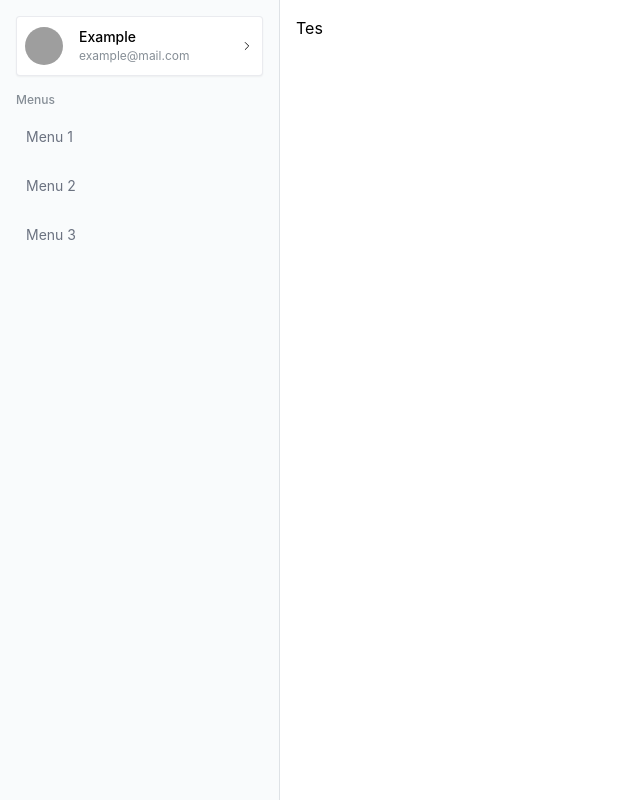
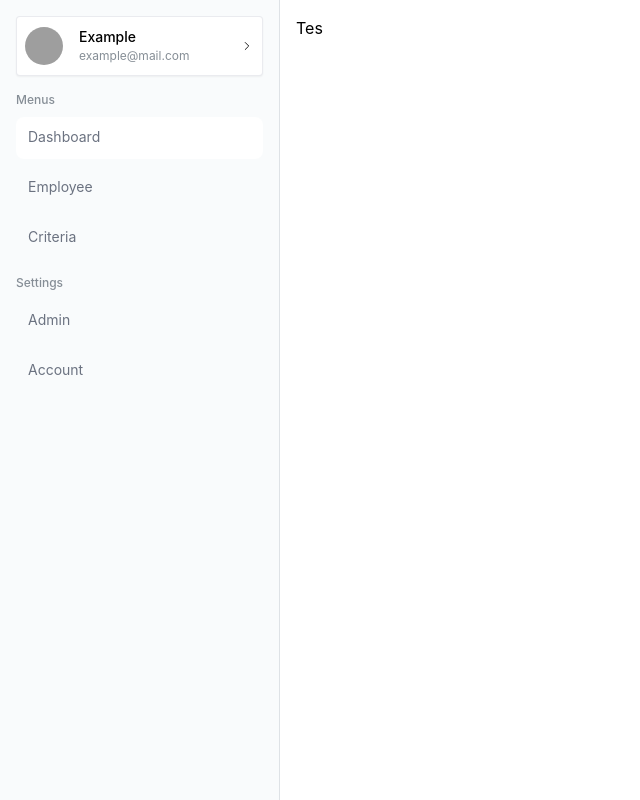
Before and after one commit to mmulyana/spk-frontend, a React (Vite) app: page /dashboard in a window 1280 px wide. Shown: the whole page, without its empty margins (0-640 px from the left). Built offline with nearby package versions, Linux system fonts and the light colour scheme; grey boxes are pictures that could not be loaded.

Commit message:
refactor: sidebar

```diff
--- a/src/components/sidebar/index.jsx
+++ b/src/components/sidebar/index.jsx
@@ -1,47 +1,37 @@
-import {
-  TextInput,
-  Code,
-  UnstyledButton,
-  Badge,
-  Text,
-  Group,
-  ActionIcon,
-  Tooltip,
-  rem,
-} from '@mantine/core'
-import {
-  IconBulb,
-  IconUser,
-  IconCheckbox,
-  IconSearch,
-  IconPlus,
-} from '@tabler/icons-react'
+import { Text, Group } from '@mantine/core'
+
 import classes from './NavbarSearch.module.css'
 import { UserButton } from '../UserButtton'
-import { Link } from 'react-router-dom'
+import { Link, matchPath } from 'react-router-dom'
+import { PATH } from '../../utils/constant/_path'
 
-const links = [
-  { icon: IconBulb, label: 'Activity', notifications: 3 },
-  { icon: IconCheckbox, label: 'Tasks', notifications: 4 },
-  { icon: IconUser, label: 'Contacts' },
+const MainMenu = [
+  { label: 'Dashboard', path: PATH.DASHBOARD },
+  { label: 'Employee', path: PATH.DASHBOARD_EMPLOYEE },
+  { label: 'Criteria', path: PATH.DASHBOARD_CRITERIA },
 ]
 
-const collections = [
-  { label: 'Menu 1' },
-  { label: 'Menu 2' },
-  { label: 'Menu 3' },
+const SecondaryMenu = [
+  { label: 'Admin', path: PATH.DASHBOARD_ADMIN },
+  { label: 'Account', path: PATH.DASHBOARD_ADMIN },
 ]
 
 export default function Sidebar() {
-  const collectionLinks = collections.map((collection) => (
-    <Link
-      to='/dashboard'
-      key={collection.label}
-      className='hover:bg-white border-b border-transparent hover:border-gray-200 text-sm p-2.5 rounded-lg text-gray-500'
-    >
-      {collection.label}
-    </Link>
-  ))
+  const isActive = (path) => !!matchPath({ path }, window.location.pathname)
+
+  const renderMenu = (menus) =>
+    menus.map((menu) => (
+      <Link
+        to={menu.path}
+        key={menu.label}
+        className={[
+          'hover:bg-white border-b-2 border-transparent hover:border-gray-200 text-sm py-2.5 px-3 rounded-lg text-gray-500',
+          isActive(menu.path) ? 'bg-white border-gray-200' : '',
+        ].join(' ')}
+      >
+        {menu.label}
+      </Link>
+    ))
 
   return (
     <nav className={`${classes.navbar} !p-4`}>
@@ -55,7 +45,16 @@ export default function Sidebar() {
             Menus
           </Text>
         </Group>
-        <div className='flex flex-col gap-2'>{collectionLinks}</div>
+        <div className='flex flex-col gap-2'>{renderMenu(MainMenu)}</div>
+      </div>
+
+      <div className='mt-4'>
+        <Group justify='space-between' className='mb-2'>
+          <Text size='xs' fw={500} c='dimmed'>
+            Settings
+          </Text>
+        </Group>
+        <div className='flex flex-col gap-2'>{renderMenu(SecondaryMenu)}</div>
       </div>
     </nav>
   )
```
